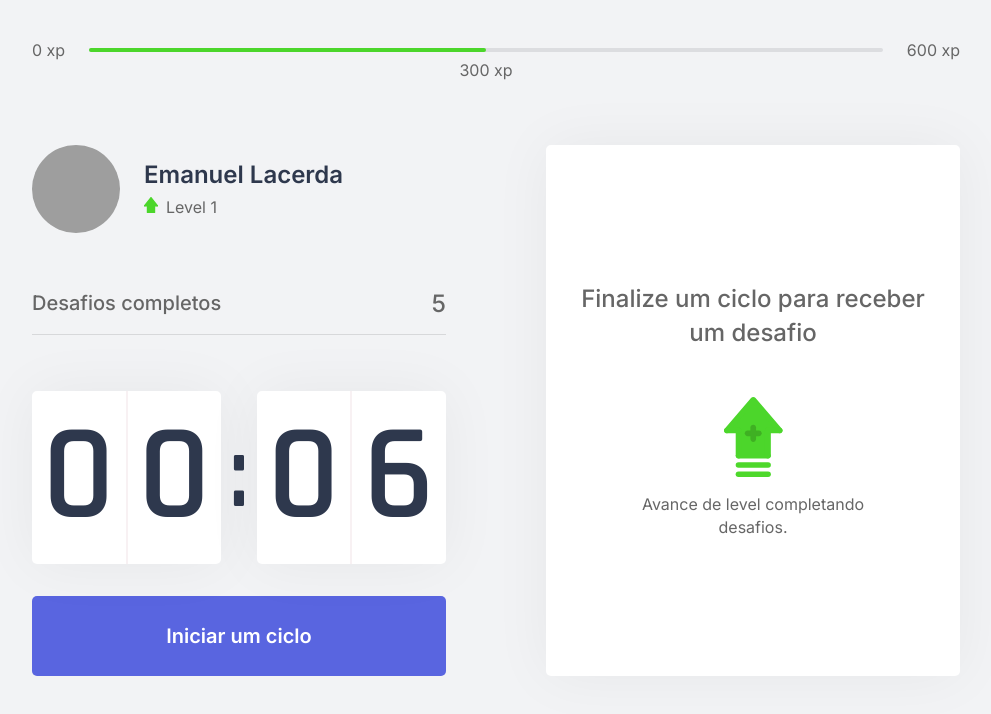
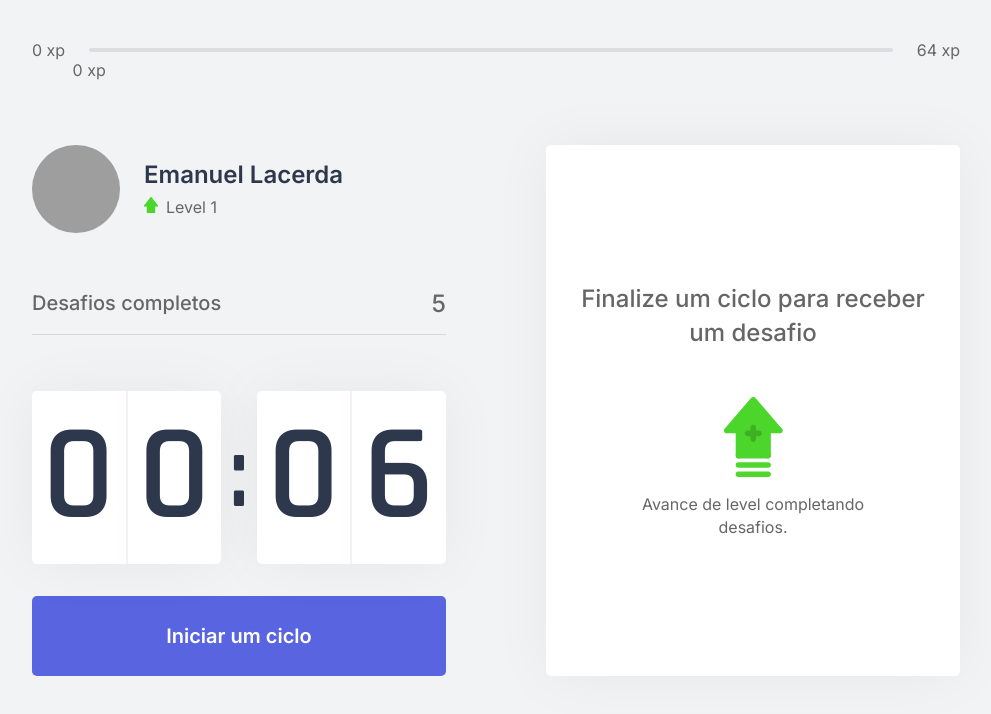
Before and after one commit to EmanuelLacerda/povi, a Next.js app: page / in a window 1280 px wide. Shown: the top 714 px of the page, without its empty margins (144-1135 px from the left). Built offline with nearby package versions, Linux system fonts and the light colour scheme; grey boxes are pictures that could not be loaded.

Commit message:
feat(experiencebar): adds context of the challenges

```diff
--- a/src/components/ExperienceBar.tsx
+++ b/src/components/ExperienceBar.tsx
@@ -1,17 +1,25 @@
+import { useContext } from 'react'
+import { ChallengesContext } from '../contexts/ChallengesContext'
+
 import styles from '../styles/components/ExperienceBar.module.css'
 
 export function ExperienceBar(){
+	const { experienceToNextLevel, currentExperience } = useContext(ChallengesContext);
+
+	let percentualToNextLevel = (currentExperience/experienceToNextLevel)*100;
+	console.log(`{percentualToNextLevel}%`);
+
 	return (
 		<header className={styles.experienceBar}>
 			<span>0 xp</span>
 			<div>
-				<div style={{width: '50%'}}> </div>
+				<div style={{width: `${percentualToNextLevel}%`}}> </div>
 
-				<span className={styles.currentExperience} style={{left: '50%'}}>
-					300 xp
+				<span className={styles.currentExperience} style={{left: `${percentualToNextLevel}%`}}>
+					{currentExperience} xp
 				</span>
 			</div>
-			<span>600 xp</span>
+			<span>{experienceToNextLevel} xp</span>
 		</header>
 	)
 }
```
